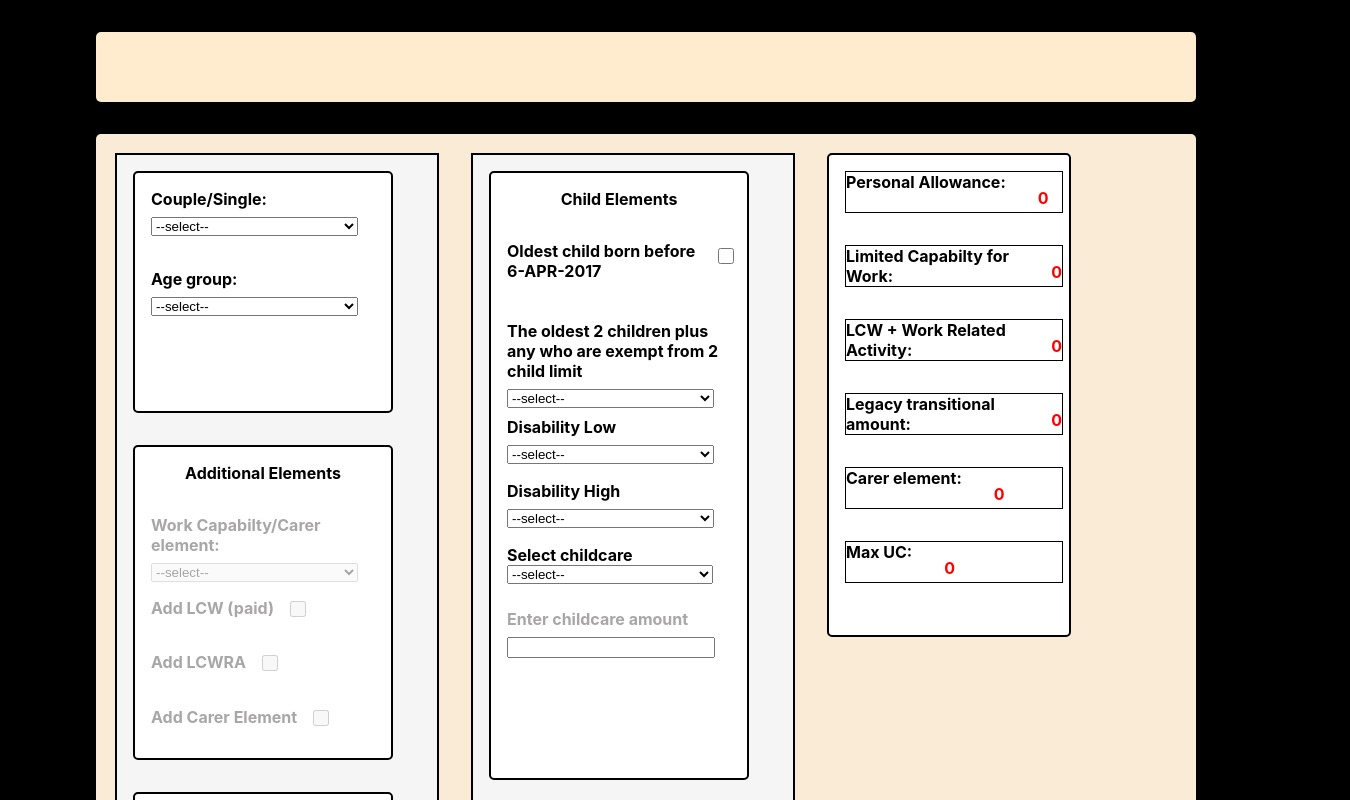
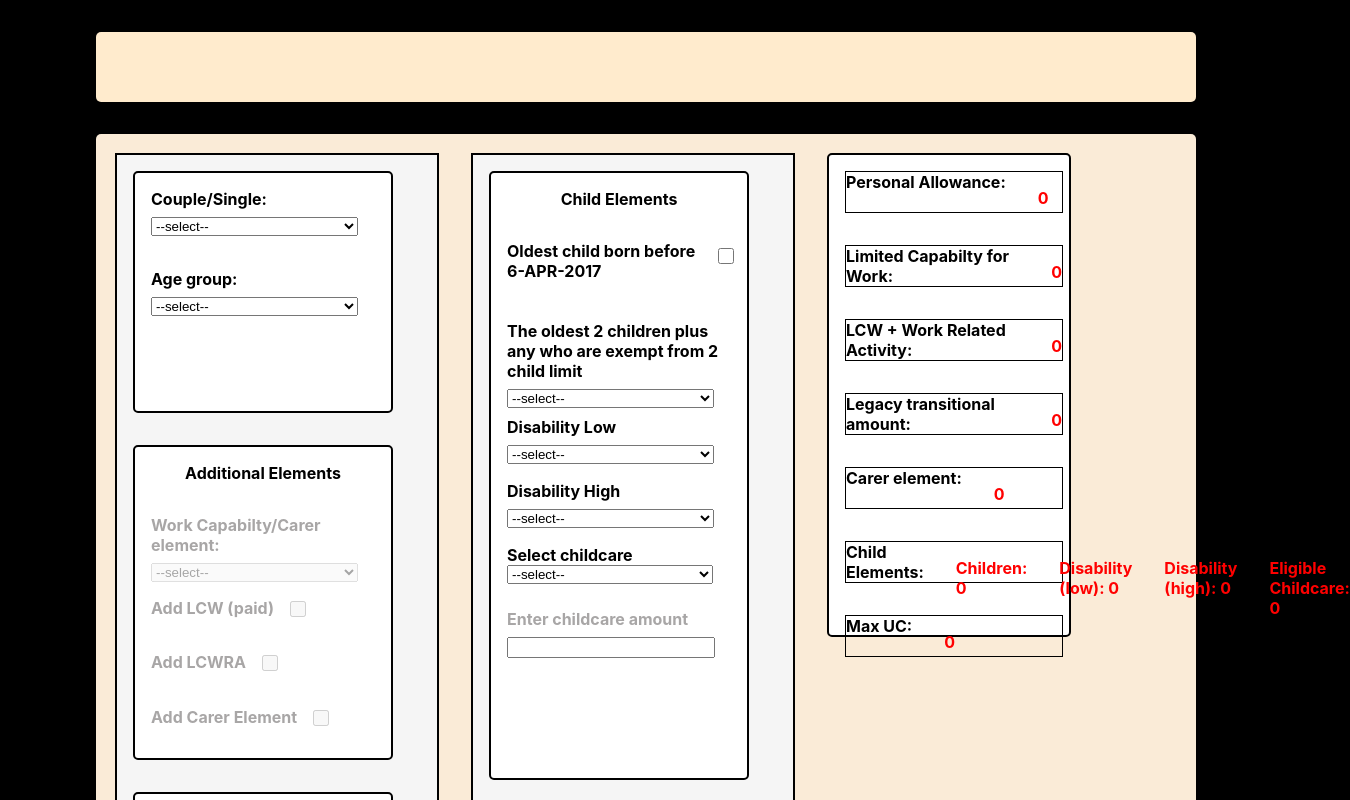
Before and after one commit to dnlstronge/benefitscalc2, a React (Create React App) app: page / in a window 1280 px wide. Shown: the top 800 px of the page, 1350 px wide, since content can reach past the window. Built offline with nearby package versions, Linux system fonts and the light colour scheme.

Commit message:
[x] - lift state up via reducer [x] - state updates as expected

```diff
--- a/src/components/UC2/CHILD/CHILD.js
+++ b/src/components/UC2/CHILD/CHILD.js
@@ -1,4 +1,4 @@
-import React, { useState } from "react";
+import React, { useEffect, useState } from "react";
 import classes from "./CHILD.module.css"
 import UCElements from "../UCElements/UCElements"
 
@@ -12,10 +12,10 @@ const C2 = UCElements.childcare_2
 const CHILD = ({ setPropState }) => {
 
      /* == Local state == */
-    const [childDLA, setChildDLA ] = useState({ LOW: 0, HIGH: 0})
+    const [childDLA, setChildDLA ] = useState({ LOW: '', HIGH: ''})
     const [childcare, setChildCare] = useState({children: 0, amount: 0})
     const [warning, setWarning] = useState({warn1: false, warn2: false})
-     const [oldest, setOldest] = useState(false)
+    const [oldest, setOldest] = useState(false)
     const [numChildren, setNumChildren] = useState(0)
 
     /* == handlers == */
@@ -39,6 +39,7 @@ const CHILD = ({ setPropState }) => {
         }
     }
 
+
     const handleDLA_LOW = (e) => {
         setChildDLA({...childDLA, LOW: dlaLow * e.target.value})
     }
@@ -61,7 +62,24 @@ const CHILD = ({ setPropState }) => {
         }
     }
 
+    /* Push to reducer */
 
+    useEffect(() => {
+
+
+        setPropState({
+
+            type: "CHILD_ELEMENTS" ,
+            children: numChildren,
+            disability_low: childDLA.LOW,
+            disability_high: childDLA.HIGH,
+            childcare: childcare.amount })
+    },
+    [ numChildren,
+      childDLA.LOW,
+      childDLA.HIGH,
+      childcare.amount,
+      setPropState ])
 
 
     /* conditional Style */
@@ -152,8 +170,6 @@ const CHILD = ({ setPropState }) => {
                         <option value="2">2+ children</option>
                     </select>
                 </label>
-
-
                 <label className={disabled} htmlFor="childcare_value"> Enter childcare amount
                     <input disabled={childcare.children === "0"} onChange={handleChildcareValue} className={classes.input_childcare} type="number"></input>
                 </label>
--- a/src/components/UC2/Main.js
+++ b/src/components/UC2/Main.js
@@ -15,6 +15,19 @@ import UCElements from "./UCElements/UCElements"
 const MAIN_REDUCER = (state, action) => {
     switch(action.type) {
 
+        /* Child elements */
+
+        case "CHILD_ELEMENTS": {
+            return {...state,
+                CHILD: action.children,
+                CHILD_D_LOW: action.disability_low,
+                CHILD_D_HIGH: action.disability_high,
+                CHILDCARE: action.childcare
+            }
+        }
+
+        /* Work Capabilty (couple) */
+
         case "TRANS" : {
             return {...state, TA: action.val}
         }
@@ -27,6 +40,23 @@ const MAIN_REDUCER = (state, action) => {
         case "CE" : {
             return {...state, CE: action.val}
         }
+          /* Work Capabilty (single) */
+          case "NONE" : {
+            return {...state, WCA: action.WCA, CE: action.CE}
+        }
+        case "LCW_NONE" : {
+            return {...state, WCA: action.WCA, CE: action.CE}
+        }
+        case "LCW" : {
+            return {...state, WCA: action.WCA, CE: action.CE}
+        }
+        case "LCWRA" : {
+            return {...state, WCA: action.WCA, CE: action.CE}
+        }
+        case "CARER" : {
+            return {...state, WCA: action.WCA, CE: action.CE}
+        }
+        /* Personal Allowances */
 
         case "RESET_WCA": {
             return {...state, WCA: '', CE: ''}
@@ -41,21 +71,7 @@ const MAIN_REDUCER = (state, action) => {
         case "AGE" : {
             return {...state, AGE: action.AGE}
         }
-        case "NONE" : {
-            return {...state, WCA: action.WCA, CE: action.CE}
-        }
-        case "LCW_NONE" : {
-            return {...state, WCA: action.WCA, CE: action.CE}
-        }
-        case "LCW" : {
-            return {...state, WCA: action.WCA, CE: action.CE}
-        }
-        case "LCWRA" : {
-            return {...state, WCA: action.WCA, CE: action.CE}
-        }
-        case "CARER" : {
-            return {...state, WCA: action.WCA, CE: action.CE}
-        }
+
         default : {
         return }
     }
@@ -85,6 +101,10 @@ const Main = (props) => {
         LCW: 0,
         TA: 0,
         HC: 0,
+        CHILD: 0,
+        CHILD_D_LOW: 0,
+        CHILD_D_HIGH: 0,
+        CHILDCARE: 0
 
     })
 
@@ -120,6 +140,9 @@ const Main = (props) => {
 
         }, [MAIN_STATE.AGE, MAIN_STATE.COUPLE])
 
+        console.log(typeof(MAIN_STATE.CHILD_D_HIGH))
+        console.log(typeof(MAIN_STATE.CHILD_D_LOW))
+
 return (
         <React.Fragment>
             <div className={classes.container}>
@@ -136,7 +159,11 @@ return (
                 WCA={round(MAIN_STATE.WCA)}
                 LCW={round(MAIN_STATE.LCW)}
                 CE={round(MAIN_STATE.CE)}
-                TA={round(MAIN_STATE.TA)} />
+                TA={round(MAIN_STATE.TA)}
+                CHILD={round(MAIN_STATE.CHILD)}
+                CDL={round(MAIN_STATE.CHILD_D_LOW)}
+                CDH={round(MAIN_STATE.CHILD_D_HIGH)}
+                CC={round(MAIN_STATE.CHILDCARE)}  />
             </div>
         </React.Fragment>
 )
--- a/src/components/UC2/Totals/Totals.js
+++ b/src/components/UC2/Totals/Totals.js
@@ -4,7 +4,7 @@ import classes from "./Totals.module.css"
 
 
 
-const Totals = ({PA, WCA, LCW, CE, TA}) => {
+const Totals = ({PA, WCA, LCW, CE, TA, CHILD, CDL, CDH, CC}) => {
 
         //local state
     const round = (x) => {
@@ -35,6 +35,12 @@ const Totals = ({PA, WCA, LCW, CE, TA}) => {
              <label className={classes.label_amount} htmlFor="amount">Carer element:
                 <p className={classes.label_p} id="amount">{CE}</p>
             </label>
+            <label className={classes.label_amount} htmlFor="amount">Child Elements:
+                <p className={classes.label_p} id="amount">Children: {CHILD}</p>
+                <p className={classes.label_p} id="amount">Disability (low): {CDL}</p>
+                <p className={classes.label_p} id="amount">Disability (high): {CDH}</p>
+                <p className={classes.label_p} id="amount">Eligible Childcare: {CC}</p>
+            </label>
             <label className={classes.label_amount} htmlFor="amount">Max UC:
                 <p className={classes.label_p} id="amount">{
                     round(PA
@@ -42,6 +48,10 @@ const Totals = ({PA, WCA, LCW, CE, TA}) => {
                     + LCW
                     + CE
                     + TA
+                    + CHILD
+                    + CDL
+                    + CDH
+                    + CC
                     )
                 }</p>
             </label>
```
